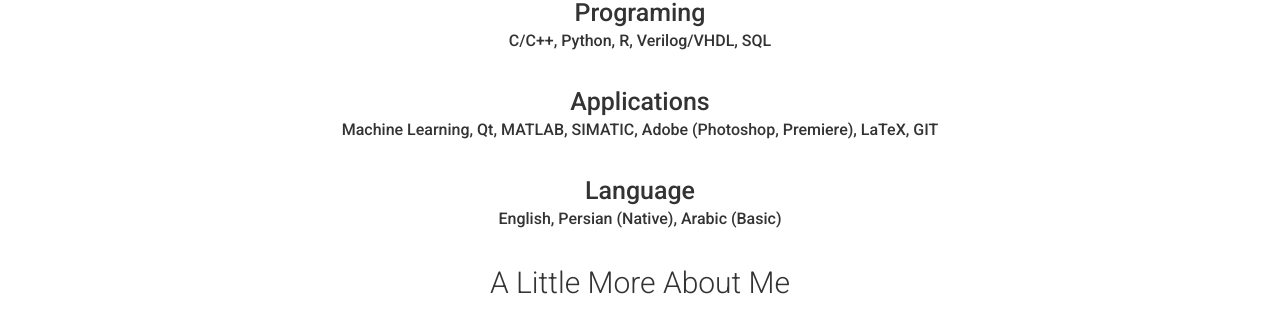
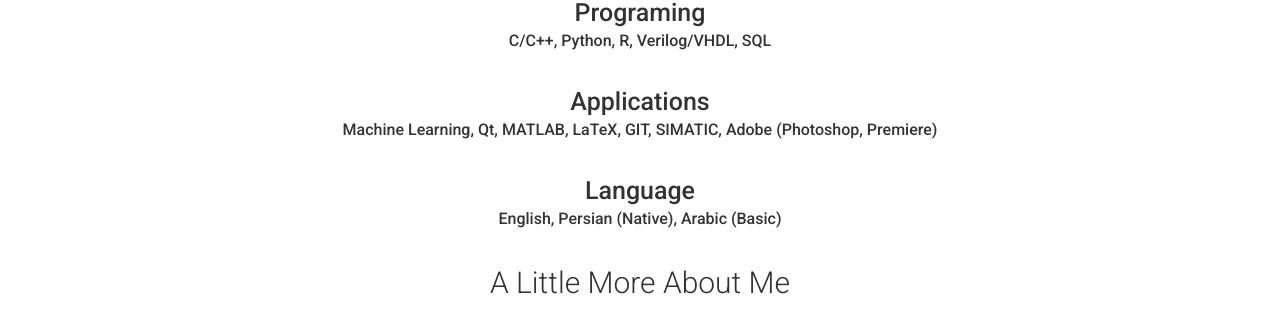
Before and after one commit to ashourzadeh7/ashourzadeh7.github.io, a Jekyll site: the page built from index.md, in a window 1280 px wide and 900 px high, scrolled down 1970 px. Shown: the part 278-587 px from the top of the window. Built offline with Jekyll 4.4.1, drawn with Linux system fonts in a browser that asks for light colours; nearby versions of some CDN libraries.

```diff
--- a/_config.yml
+++ b/_config.yml
@@ -165,7 +165,7 @@ content:
 
       - layout: top-middle
         title: Applications
-        sub_title: Machine Learning, Qt, MATLAB, SIMATIC, Adobe (Photoshop, Premiere), LaTeX, GIT
+        sub_title: Machine Learning, Qt, MATLAB, LaTeX, GIT, SIMATIC, Adobe (Photoshop, Premiere)
 
       - layout: top-middle
         title: Language
```
